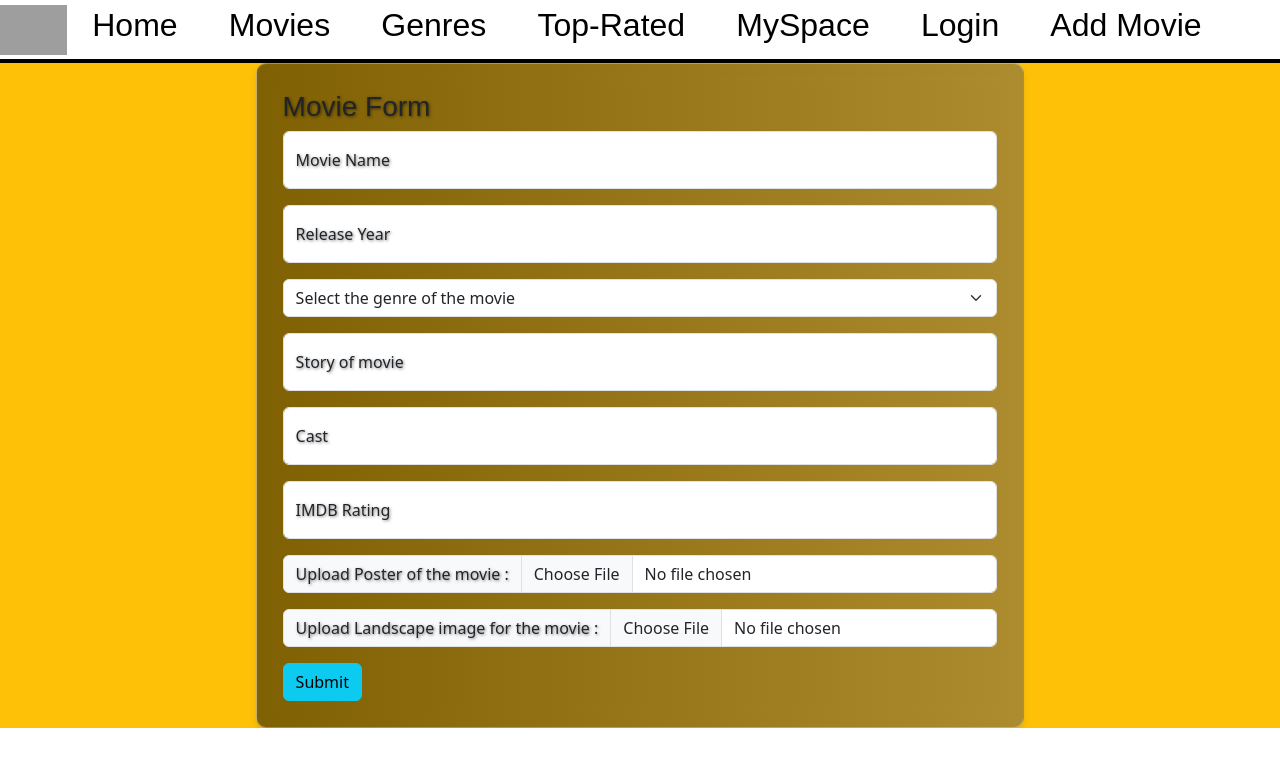
After one commit to mauravgalik04/Movie-Database, a Flask app: page /add_movie in a window 1280 px wide. The commit adds this page. Shown: the top 767 px of the page. Run offline with Flask 3, Linux system fonts and the light colour scheme; some web fonts are replaced; grey boxes are pictures that could not be loaded.

Commit message:
files till saturday

```diff
--- a/app.py
+++ b/app.py
@@ -3,27 +3,35 @@ from flask_sqlalchemy import SQLAlchemy
 import os
 from flask_login import LoginManager, UserMixin, login_user, logout_user, login_required, current_user
 from flask_bcrypt import Bcrypt
+from werkzeug.utils import secure_filename
+
 basedir = os.path.abspath(os.path.dirname(__file__))
 app = Flask(__name__)
 app.config["SQLALCHEMY_DATABASE_URI"] = "sqlite:///" +  os.path.join(basedir, "app.db")
 app.config["SQLALCHEMY_TRACK_MODIFICATION"] = False
 app.config["SECRET_KEY"] = "Your_secret_key"
+UPLOAD_FOLDER = 'static/uploads'
+ALLOWED_EXTENSIONS = {'png', 'jpg', 'jpeg', 'gif'}
+app.config['UPLOAD_FOLDER'] = UPLOAD_FOLDER
 db = SQLAlchemy(app)
 bcrypt = Bcrypt(app)
 login_manager = LoginManager()
 login_manager.init_app(app)
 login_manager.login_view = "login"
+
+os.makedirs(UPLOAD_FOLDER, exist_ok=True)
+
 class Movie(db.Model , UserMixin):
     __tablename__ = "movie"
     sno = db.Column(db.Integer , primary_key = True)
-    name = db.Column(db.String(100) , nullable  = False)
-    release_year = db.Column(db.Integer , nullable = False)
-    imbd_rating = db.Column(db.Float , nullable = True)
-    genre = db.Column(db.String , nullable = False)
-    descripion = db.Column(db.String(1000) , nullable = False)
-    cast = db.Column(db.String(100) , nullable = False)
-    poster = db.Column(db.String(2000) , nullable=False)
-    landscape = db.Column(db.String(2000) , nullable = False)
+    name = db.Column(db.String(100) )
+    release_year = db.Column(db.Integer )
+    imdb_rating = db.Column(db.Integer )
+    genre = db.Column(db.String )
+    description = db.Column(db.String(1000) )
+    cast = db.Column(db.String(100) )
+    poster = db.Column(db.String(2000) )
+    landscape = db.Column(db.String(2000) )
 
 class User(db.Model , UserMixin):
     __tablename__ = "users"
@@ -106,6 +114,41 @@ def profile():
     return render_template("profile.html")
 
 
+@app.route('/add_movie', methods = ['POST' ,'GET'])
+def addMovie():
+    if request.method == 'POST':
+        name = request.form.get('movie-name')
+        year = request.form.get('release-year')
+        genre = request.form.get('genre')
+        story = request.form.get('movie-description')
+        cast = request.form.get('movie-cast')
+        rating = request.form.get('imdb-rating')
+        poster = request.files['poster']
+        landscape = request.files['landscape']
+
+        # Save poster file
+        poster_filename = secure_filename(poster.filename)
+        poster_path = os.path.join(app.config['UPLOAD_FOLDER'], poster_filename)
+        poster.save(poster_path)
+
+        # Save landscape file
+        landscape_filename = secure_filename(landscape.filename)
+        landscape_path = os.path.join(app.config['UPLOAD_FOLDER'], landscape_filename)
+        landscape.save(landscape_path)
+
+        new_movie = Movie(name = name , release_year = year , genre = genre , description = story , imdb_rating = rating , cast = cast , poster = poster_filename ,landscape = landscape_filename)
+        db.session.add(new_movie)
+        db.session.commit()
+        flash("Movie added Succesfully" , "info")
+    return render_template('add-movie.html')
+@app.route('/movies')
+def showMovies():
+    # Query all movies from the database
+    movies = Movie.query.all()
+
+    # Pass the movies to the template for rendering
+    return render_template('showMovies.html', movies=movies)
+
 
 if __name__=="__main__":
     app.run(debug=True)
--- /dev/null
+++ b/templates/add-movie.html
@@ -0,0 +1,87 @@
+<!DOCTYPE html>
+<html lang="en">
+<head>
+    <meta charset="UTF-8">
+    <meta name="viewport" content="width=device-width, initial-scale=1.0">
+    <title>Add Movie</title>
+    <link rel="stylesheet" href="https://cdn.jsdelivr.net/npm/bootstrap@5.3.3/dist/css/bootstrap.min.css">
+    <link rel="stylesheet" href="https://use.typekit.net/med7fre.css">
+    <style>
+        body{
+            padding: 0;
+            margin: 0;
+        }
+        div#movie-form-container{
+            width: 60%;
+            padding: 2%;
+            margin: auto;
+            box-shadow: 0 4px 6px rgba(0, 0, 0, 0.1);
+            background: linear-gradient(90deg, rgba(0, 0, 0, 0.5), rgba(90, 87, 87, 0.5));
+            backdrop-filter: blur(10px);
+            -webkit-backdrop-filter: blur(10px);
+            border-radius: 10px;
+            border: 1px solid rgba(255, 255, 255, 0.3);
+            text-shadow: 1px 1px 3px rgba(0, 0, 0, 0.5);
+            }
+        h3{
+            font-family: "cc-thismanthismonster-var", sans-serif;
+            font-variation-settings: "BITE" 0, "WONK" 0, "CHEW" 0;
+        }
+    </style>
+
+</head>
+<body>
+    {%extends 'base.html'%}
+    {%block content%}
+    <div id="movie-form-container">
+        <form action="" method="post" id="movie-form" enctype="multipart/form-data">
+            <h3>Movie Form</h3>
+            <div class="form-floating mb-3">
+                <input type="text" class="form-control" id="floatingInput" placeholder="name@example.com" name = 'movie-name'>
+                <label for="floatingInput">Movie Name</label>
+              </div>
+              <div class="form-floating mb-3">
+                <input type="number" min="1980" max="2025" class="form-control" id="floatingPassword" placeholder="Password" name = 'release-year'>
+                <label for="floatingPassword">Release Year</label>
+              </div>
+
+                <select class="form-select mb-3" aria-label="Default select example" name = 'genre'>
+                    <option selected>Select the genre of the movie</option>
+                    <option value="action">Action</option>
+                    <option value="adventure">Adventure</option>
+                    <option value="romance">Romance</option>
+                    <option value="comedy">Comedy</option>
+                    <option value="drama">Drama</option>
+                    <option value="thriller">Thriller</option>
+                    <option value="crime">Crime</option>
+                    <option value="horror">Horror</option>
+                    <option value="others">Others</option>
+                  </select>
+
+              <div class="form-floating mb-3">
+                <input type="text" class="form-control" id="floatingInput" placeholder="describe the story of the movie in a small paragraph." name = 'movie-description' maxlength="1000">
+                <label for="floatingInput">Story of movie</label>
+              </div>
+              <div class="form-floating mb-3">
+                <input type="text" class="form-control" id="floatingInput" placeholder="name the top stars in the movie" name = 'movie-cast' maxlength="100">
+                <label for="floatingInput">Cast</label>
+              </div>
+              <div class="form-floating mb-3">
+                <input type="number" min="1" max="10" class="form-control" id="floatingPassword" placeholder="Rating on Imdb website" name = 'imdb-rating'>
+                <label for="floatingPassword">IMDB Rating</label>
+              </div>
+              <div class="input-group mb-3">
+                <label class="input-group-text" for="inputGroupFile01">Upload Poster of the movie : </label>
+                <input type="file" class="form-control" id="inputGroupFile01" name = 'poster'>
+              </div>
+              <div class="input-group mb-3">
+                <label class="input-group-text" for="inputGroupFile01">Upload Landscape image for the movie : </label>
+                <input type="file" class="form-control" id="inputGroupFile01" name = 'landscape'>
+              </div>
+              <input type="submit" class="btn btn-info">
+        </form>
+    </div>
+    {%endblock%}
+</body>
+<script src="https://cdn.jsdelivr.net/npm/bootstrap@5.3.3/dist/js/bootstrap.bundle.min.js"></script>
+</html>
--- a/templates/base.html
+++ b/templates/base.html
@@ -50,7 +50,7 @@
                 <a href="{{url_for('home')}}"><h2>Home</h2></a>
             </div>
             <div class="navbuttons">
-                <a href=""><h2>Movies</h2></a>
+                <a href="{{url_for('showMovies')}}"><h2>Movies</h2></a>
             </div>
             <div class="navbuttons">
                 <a href=""><h2>Genres</h2></a>
@@ -65,8 +65,27 @@
             <div class="navbuttons">
                 <a href="{{url_for('login')}}"><h2>Login</h2></a>
             </div>
+            <div class="navbuttons">
+                <a href="{{url_for('addMovie')}}"><h2>Add Movie</h2></a>
+            </div>
         </nav>
     </header>
+    <main class="bg-warning overflow-auto">
+        <!-- Flash Message Display -->
+        {% for category,messages in get_flashed_messages(with_categories=True) %}
+        <div
+          class="alert alert-{{category}} alert-dismissible fade show"
+          role="alert"
+        >
+          {{messages}}
+          <button
+            type="button"
+            class="btn-close"
+            data-bs-dismiss="alert"
+            aria-label="Close"
+          ></button>
+        </div>
+        {%endfor%}
     <div id="condiv">
         {%block content%}
         {%endblock%}
```
Also changed, not shown: templates/login.html (+7 -2 lines), templates/register.html (+7 -1 lines), templates/showMovies.html (added, +74 -0 lines), templates/trial.html (added, +50 -0 lines), app.db, static/images/milkha-landscape.jpeg (added), static/images/milkha-poster.jpeg (added), static/images/shawshank-landscape.jpg (added), static/images/shawshank-poster.jpg (added), static/uploads/milkha-landscape.jpeg (added), static/uploads/milkha-poster.jpeg (added), static/uploads/shawshank-landscape.jpg (added), static/uploads/shawshank-poster.jpg (added).
